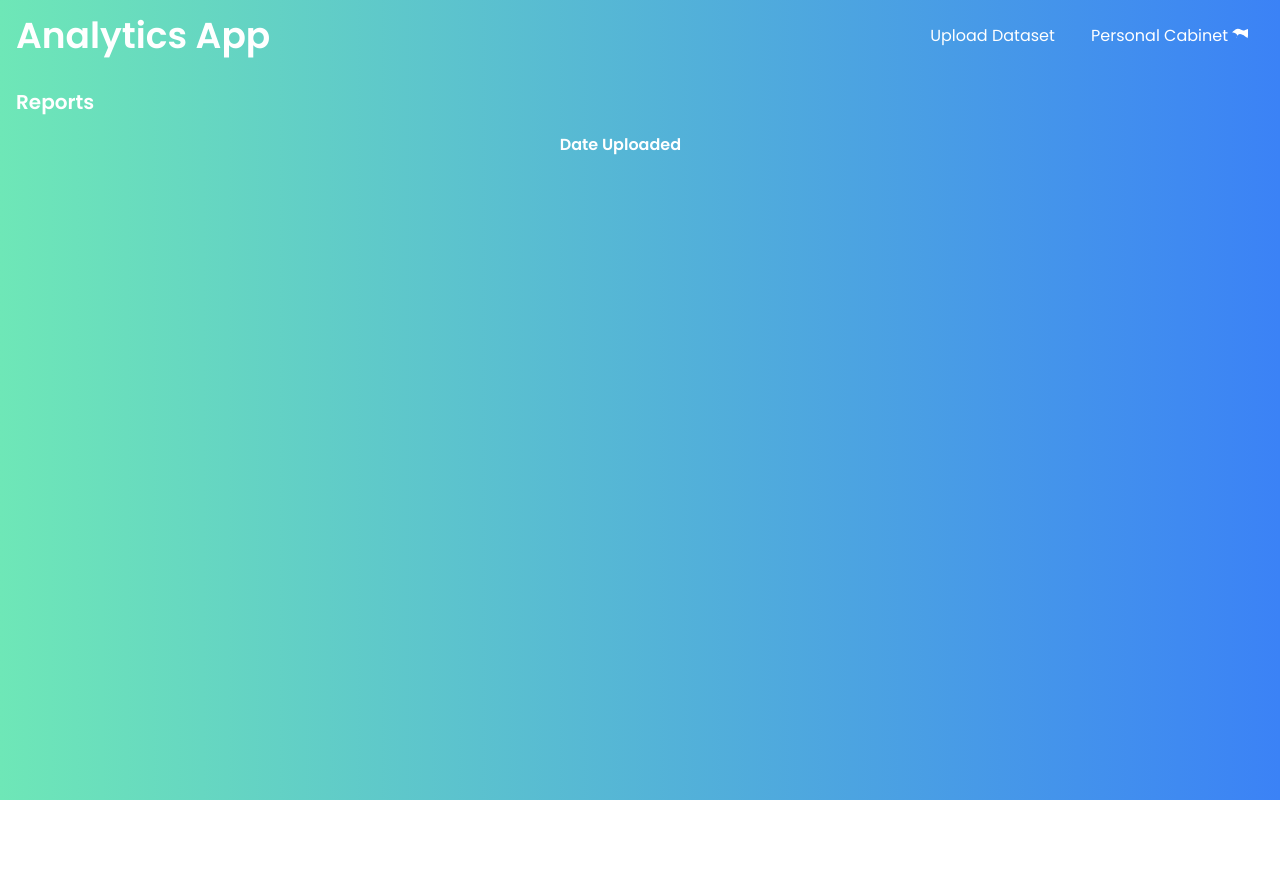
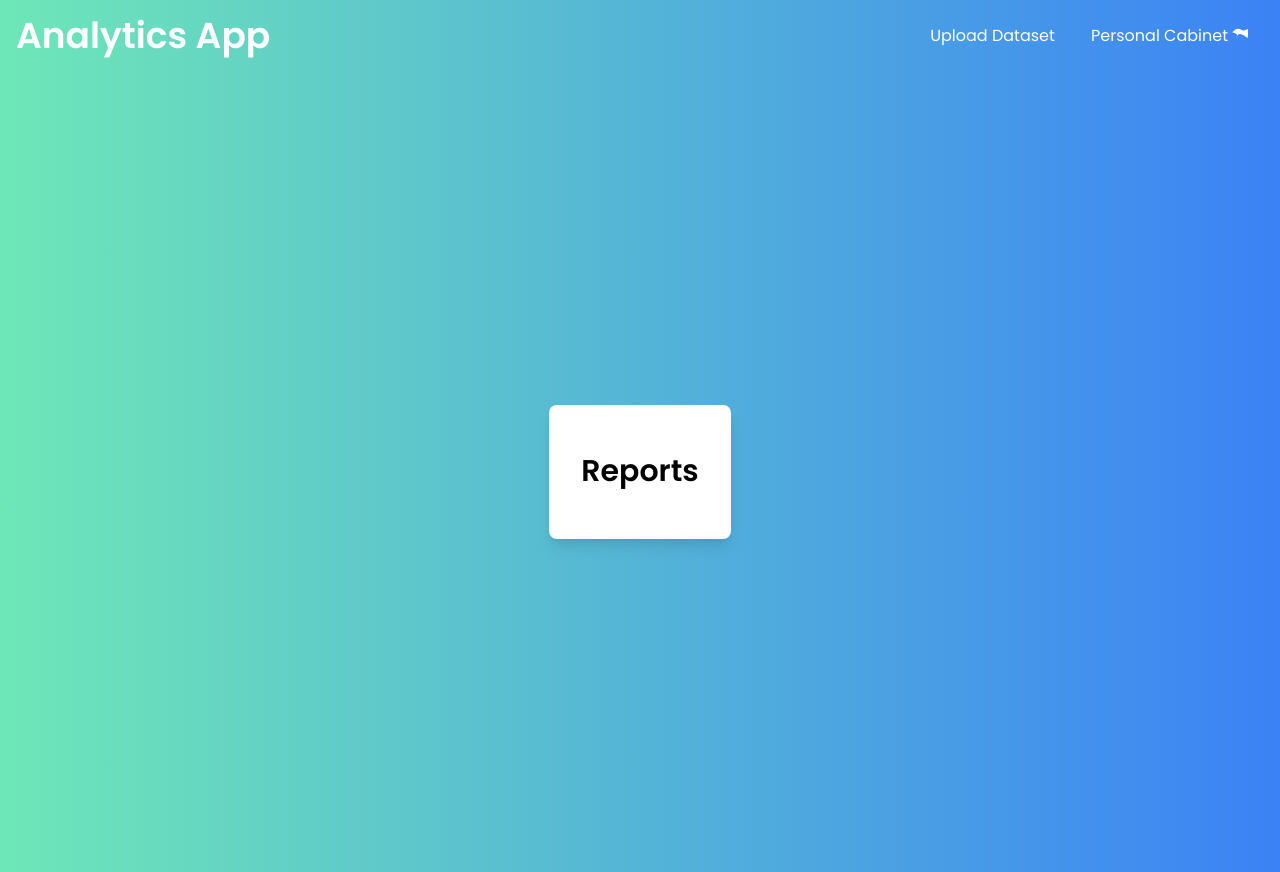
Before and after one commit to AnyaMozhegova/AnalyticsApp, a website: page frontend/html/home.html in a window 1280 px wide. Before the commit the page ends 800 px from the top, so only its background shows below. Drawn offline with nearby package versions, Linux system fonts and the light colour scheme; some packages are replaced by stand-ins of ours; files that its build step writes are made by us from their sources; no server answers; a script that the page names is missing; files whose address does not match are found by name.

Commit message:
Renamed css style

```diff
--- a/frontend/html/home.html
+++ b/frontend/html/home.html
@@ -8,12 +8,12 @@
     <script src="https://unpkg.com/htmx.org"></script>
     <link href="https://fonts.googleapis.com/css2?family=Poppins:wght@400;600&display=swap" rel="stylesheet">
     <script src="//cdn.jsdelivr.net/npm/sweetalert2@11"></script>
-    <link href="html/resources/css/home.css" rel="stylesheet">
+    <link href="html/resources/css/base.css" rel="stylesheet">
     <script src="html/resources/js/customer.js"></script>
 </head>
 <body class="abstract-background justify-center items-center min-h-screen flex flex-col">
     <nav class="bg-transparent flex justify-between items-center w-full p-4">
-        <a href="#" class="text-white text-4xl font-bold">Analytics App</a>
+        <a class="text-white text-4xl font-bold">Analytics App</a>
         <div>
             <a href="http://localhost:3001/upload" class="text-white pr-4">Upload Dataset</a>
             <div class="dropdown inline-block relative">
@@ -28,12 +28,13 @@
             </div>
         </div>
     </nav>
-    <div class="flex-grow container mx-auto px-4">
-        <h1 class="text-white text-xl font-bold my-4">Reports</h1>
+<div class="h-screen flex justify-center items-center">
+    <div class="bg-white p-8 rounded-lg shadow-lg min-w-full md:min-w-1/2 text-center">
+        <h1 class="text-3xl font-bold my-4">Reports</h1>
         <table class="table-auto w-full">
             <thead>
                 <tr>
-                    <th class="text-white">Date Uploaded</th>
+                    <th></th>
                     <th></th>
                     <th></th>
                 </tr>
@@ -42,6 +43,7 @@
             </tbody>
         </table>
     </div>
+</div>
 <script src="html/resources/js/home.js"></script>
 </body>
 </html>
--- a/frontend/html/resources/css/login.css
+++ /dev/null
@@ -1,8 +0,0 @@
-body {
-    font-family: 'Poppins', sans-serif;
-}
-
-
-.abstract-background {
-    background-image: linear-gradient(to right, #6ee7b7, #3b82f6);
-}
```
Also changed, not shown: frontend/html/login.html (+1 -1 lines), frontend/html/upload.html (+1 -1 lines), frontend/html/resources/css/base.css (renamed from frontend/html/resources/css/home.css).
